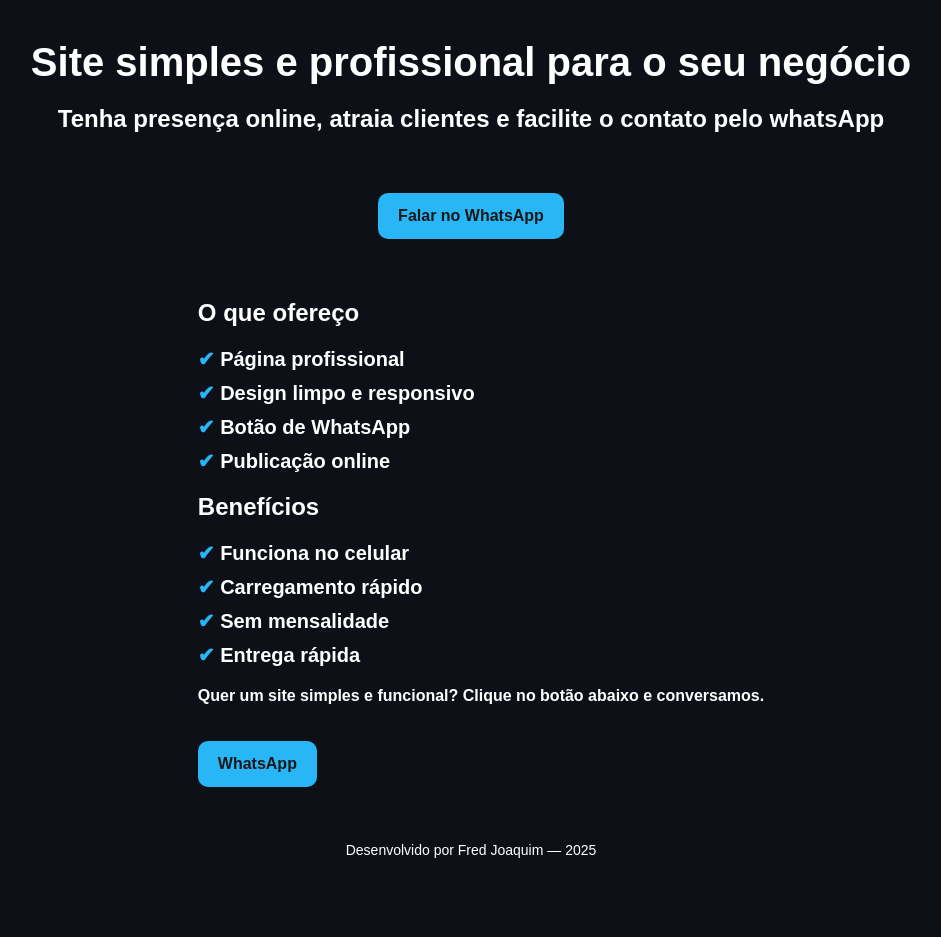
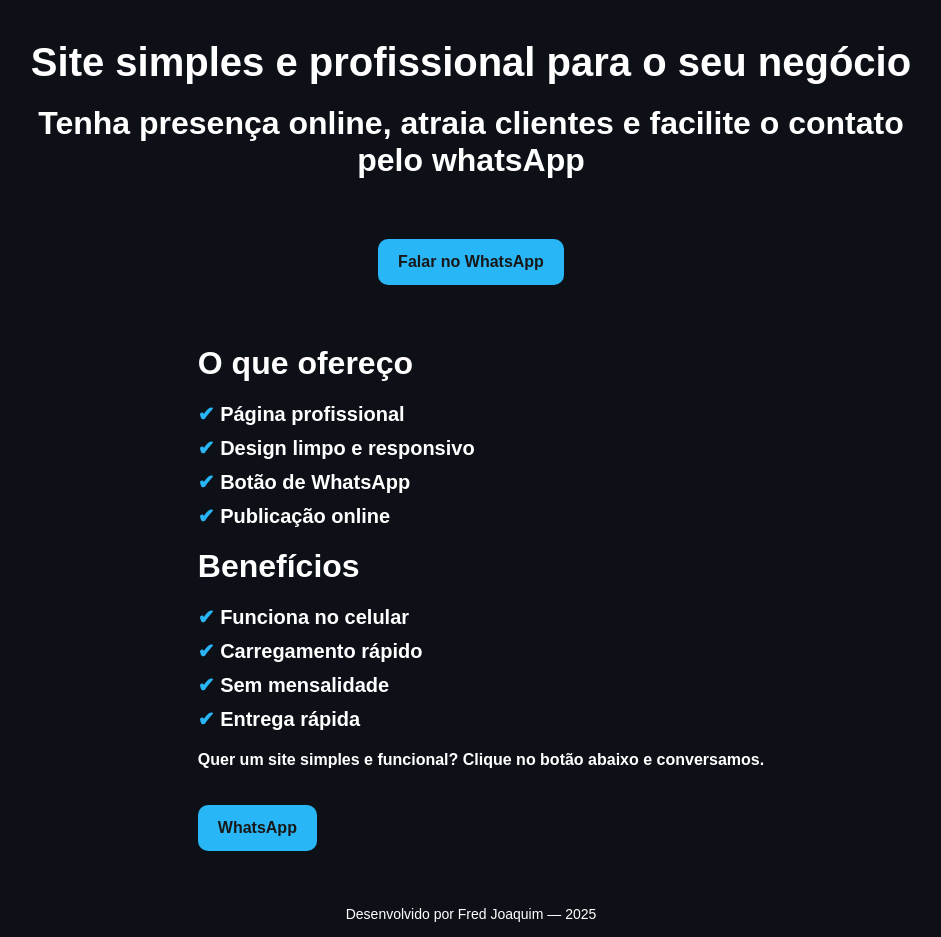
Before and after one commit to fredjoaquim/Page, a plain HTML site: page index.html in a window 1280 px wide. Shown: the whole page, without its empty margins (169-1110 px from the left). Before the commit the page ends 873 px from the top, so only its background shows below. Drawn offline with Linux system fonts and the light colour scheme.

Commit message:
descrição de mudanças

```diff
--- a/style.css
+++ b/style.css
@@ -40,6 +40,12 @@
     margin: 20px 0;
 }
 
+h2 {
+    font-size: 32px;
+    margin: 20px 0;
+}
+
+
 .btn {
     background: #29b6f6;
     color: #181818;
```
